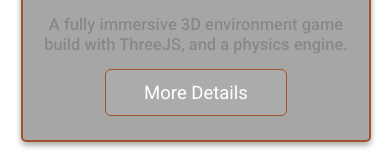
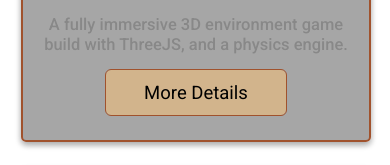
Before and after one commit to seattletravis/portfolio, a React (Create React App) app: page /projects in a window 390 px wide. In both pictures the pointer is over the element 196 px from the left and 534 px from the top of the page. Shown: the part 442-607 px from the top of the page. Built offline with nearby package versions, Linux system fonts and the light colour scheme.

Commit message:
more styles

```diff
--- a/src/3-Work/work.css
+++ b/src/3-Work/work.css
@@ -322,7 +322,8 @@
 	transition: all 0.2s ease;
 }
 .port-btn-more:hover {
-	background-color: rgba(255, 255, 255, 0.05);
+	color: black;
+	background-color: tan;
 }
 .port-btn-more:hover > #port-more-text {
 	left: -125%;
@@ -483,6 +484,7 @@
 		font-size: 5.25rem;
 	}
 	.port-gif {
+		margin-top: 1rem;
 		border-top-right-radius: 0.5rem;
 		border-bottom-right-radius: 0.5rem;
 	}
```
